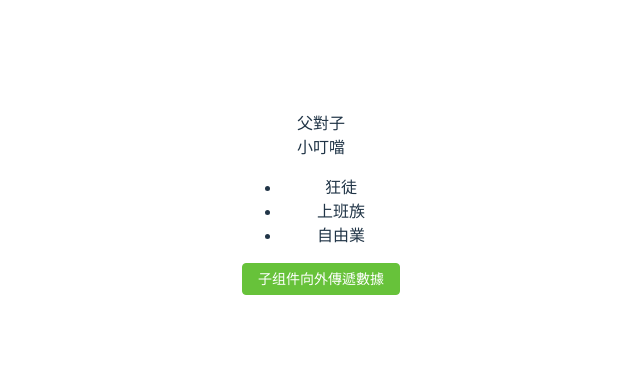
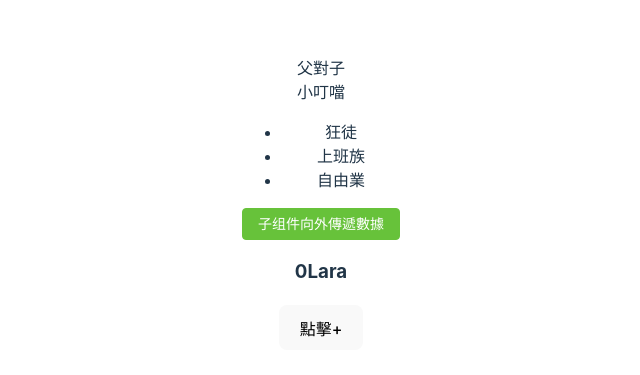
Before and after one commit to larahuang/vite_vue_project, a Vue app: page /#/ in a window 1280 px wide. Shown: the part 197-572 px from the top of the page, without its empty margins (319-959 px from the left). Built offline with nearby package versions, Linux system fonts and the light colour scheme; no server answers.

Commit message:
setup语法糖 provide 、inject 的使用

```diff
--- a/components.d.ts
+++ b/components.d.ts
@@ -13,6 +13,7 @@ declare module '@vue/runtime-core' {
     ElButton: typeof import('element-plus/es')['ElButton']
     ElRow: typeof import('element-plus/es')['ElRow']
     HelloWorld: typeof import('./src/components/HelloWorld.vue')['default']
+    Mode: typeof import('./src/components/mode.vue')['default']
     RouterLink: typeof import('vue-router')['RouterLink']
     RouterView: typeof import('vue-router')['RouterView']
   }
--- a/src/components/Child.vue
+++ b/src/components/Child.vue
@@ -9,14 +9,18 @@
         </ul>
         <!--子對父傳值時-->
         <button class="el-button el-button--success" @click="toEmit">子组件向外傳遞數據</button>
+        <!--從父收到的數據-->
+        <h3>{{ childCount }}{{ childData.name }}</h3>
    </div>
 
 </template>
 
 <script setup lang="ts">
+import Mode from './mode.vue'
 // 父對子傳值時引入defineProps
-//Vue3.2 版本后 defineProps 和 defineEmits 无需导入
-import { ref } from 'vue'
+//Vue3.2 版本后 defineProps 和 defineEmits 無需再導入
+import { ref, inject } from 'vue'
+
 // 父對子傳值時子宣告props
 const props = defineProps({
     name: {
@@ -36,4 +40,7 @@ const toEmit = () => {
     // 觸發父組件事件childClick攜帶參數
     emits('childClick', childrenSay)
 }
+
+const childCount = inject('count')
+const childData = inject('data', { name: 'Lara' })
 </script>
--- /dev/null
+++ b/src/components/mode.vue
@@ -0,0 +1,12 @@
+<template>
+    <div>
+        <div>Model</div>
+        <h3>{{ data }}</h3>
+    </div>
+</template>
+
+<script setup lang="ts">
+import { inject } from 'vue'
+
+const data = inject('data')
+</script>
--- a/src/views/index.vue
+++ b/src/views/index.vue
@@ -5,11 +5,13 @@
         <child @childClick="childValFn" :name="name" :list="lists"/>
         <!--子對父傳值時-->
         <div>{{ childData }}</div>
+
+        <button @click="count += 1">點擊+</button>
     </div>
 </template>
 
 <script setup lang="ts">
-import { ref } from 'vue'
+import { ref, provide } from 'vue'
 import Child from '../components/Child.vue'
 //父對子傳值
 const name = ref('小叮噹')
@@ -24,4 +26,7 @@ const childValFn = (e: any) => {
     //接收子组件傳遞给父组件的值
     childData.value = e.value
 }
+
+const count = ref(0)
+provide('count', count)
 </script>
```
